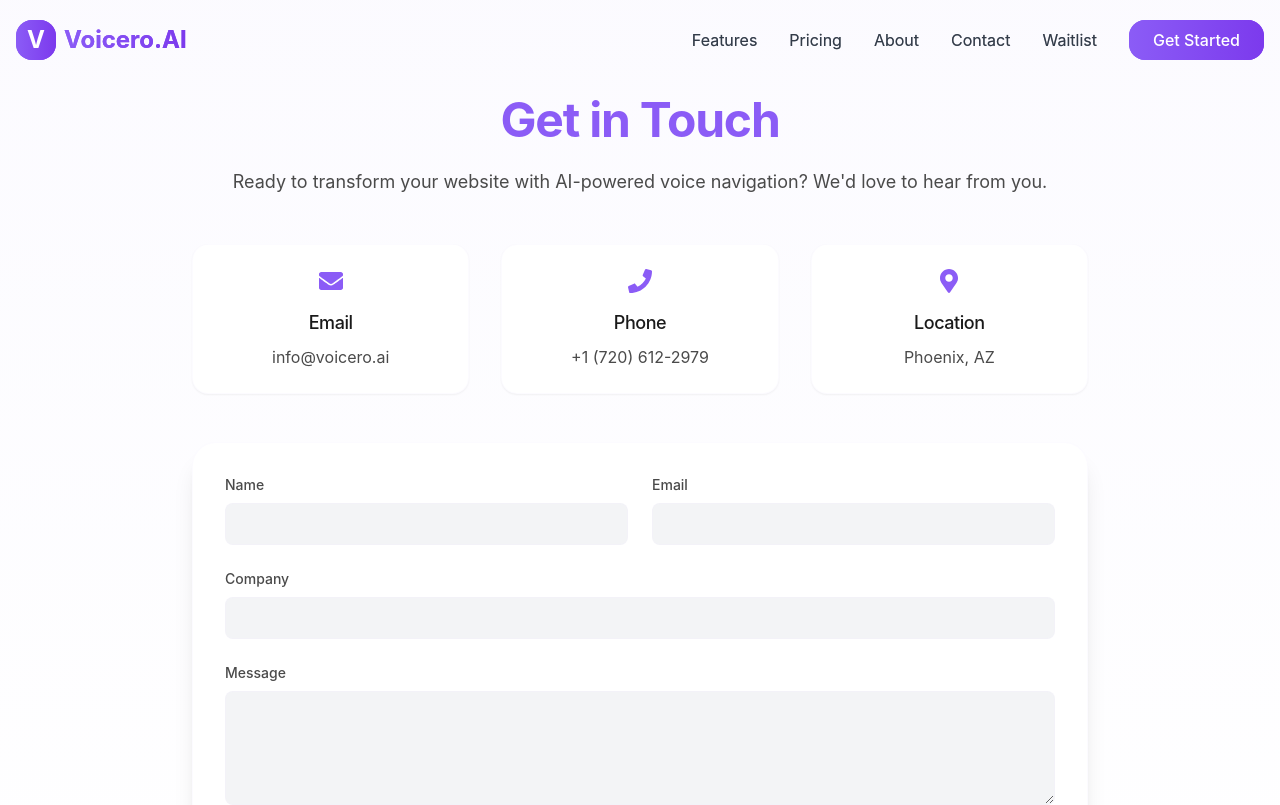
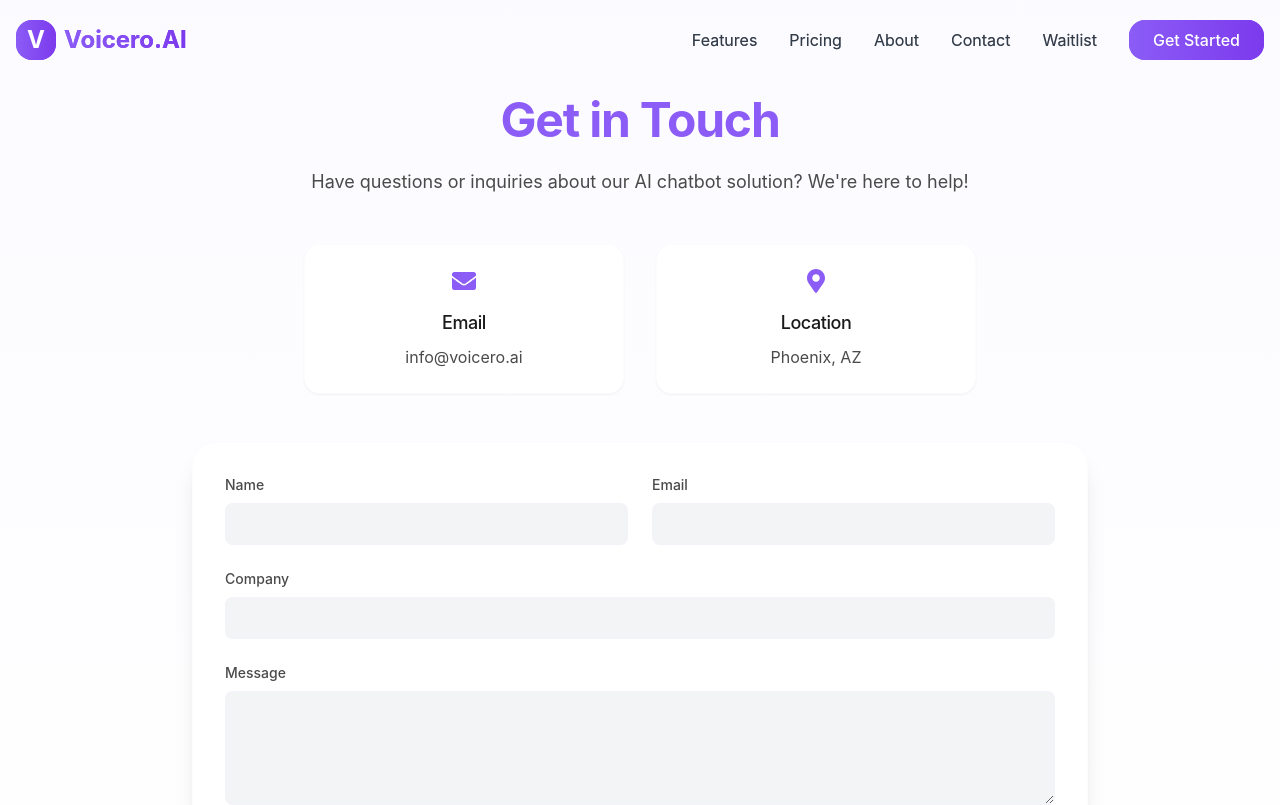
Before and after one commit to Voicero-ai/Voicero.AI, a Next.js app: page /contact in a window 1280 px wide. Shown: the top 805 px of the page. Built offline with nearby package versions, Linux system fonts and the light colour scheme.

Commit message:
new contact page

```diff
--- a/app/contact/page.tsx
+++ b/app/contact/page.tsx
@@ -2,7 +2,7 @@
 
 import React, { useState } from "react";
 import { motion } from "framer-motion";
-import { FaEnvelope, FaPhone, FaMapMarkerAlt } from "react-icons/fa";
+import { FaEnvelope, FaMapMarkerAlt } from "react-icons/fa";
 import Navbar from "../../components/Navbar";
 import Footer from "../../components/Footer";
 
@@ -63,14 +63,12 @@ export default function Contact() {
               Get in Touch
             </h1>
             <p className="text-lg text-brand-text-secondary text-center mb-12">
-              Ready to transform your website with AI-powered voice navigation?
-              We&apos;d love to hear from you.
+              Have questions or inquiries about our AI chatbot solution? We&apos;re here to help!
             </p>
 
-            <div className="grid md:grid-cols-3 gap-8 mb-12">
+            <div className="grid md:grid-cols-2 gap-8 mb-12 max-w-2xl mx-auto">
               {[
                 { icon: FaEnvelope, title: "Email", info: "info@voicero.ai" },
-                { icon: FaPhone, title: "Phone", info: "+1 (720) 612-2979" },
                 {
                   icon: FaMapMarkerAlt,
                   title: "Location",
```
